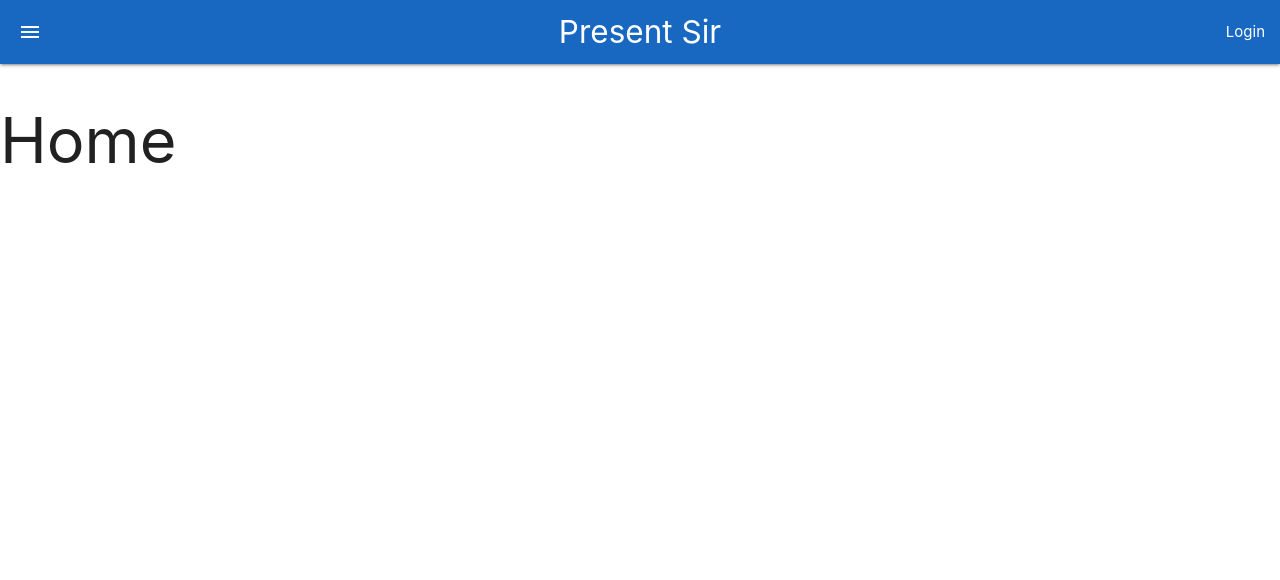
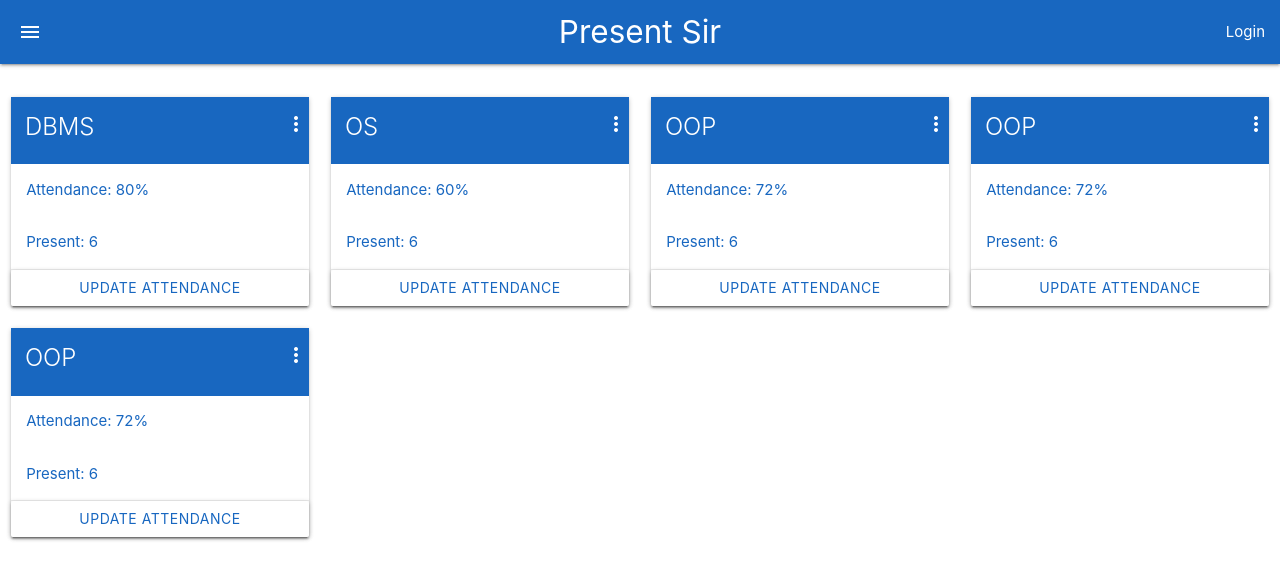
Before and after one commit to VAR-solutions/present-sir, a Vue app: page /dashboard in a window 1280 px wide. Shown: the top 580 px of the page. Built offline with nearby package versions, Linux system fonts and the light colour scheme; no server answers.

Commit message:
added cards & firebase hosting

```diff
--- /dev/null
+++ b/firestore.indexes.json
@@ -0,0 +1,4 @@
+{
+  "indexes": [],
+  "fieldOverrides": []
+}
--- a/src/components/Dashboard.vue
+++ b/src/components/Dashboard.vue
@@ -1,13 +1,145 @@
 <template>
-  <h2>Dashboard</h2>
+  <div class="home">
+    <!-- Author Antew7 -->
+    <div class="row">
+      <div v-for="(sub,index) in subjects" :key="index" class="col s12 m12 l3">
+        <div class="card">
+          <div class="card-content white-text">
+            <!-- Dropdown Structure -->
+            <ul id="dropdown1" class="dropdown-content">
+
+              <li>
+                <span>
+                <i class="material-icons">edit</i>
+                </span>
+              </li>
+              <li>
+
+              <span>
+                <i class="material-icons">delete</i>
+              </span>
+
+              </li>
+            </ul>
+
+            <div class="row title">
+              <div class="col m11 s11 title-name">
+                <span class="card-title">{{sub.name}}</span>
+              </div>
+              <div class="col m1 s1 titlebtn">
+                <a class="dropdown-trigger" href="/dashboard" data-target="dropdown1">
+                  <i class="material-icons white-text">more_vert</i>
+                </a>
+              </div>
+            </div>
+
+            <p>Attendance: {{sub.attendance}}</p>
+            <p>Present: 6</p>
+          </div>
+          <div class="card-action">
+            <button class="btn">UPDATE ATTENDANCE</button>
+          </div>
+        </div>
+      </div>
+    </div>
+  </div>
 </template>
 
 <script>
+  document.addEventListener('DOMContentLoaded', function() {
+    var elems = document.querySelectorAll('.dropdown-trigger');
+    var instances = M.Dropdown.init(elems, "left");
+  });
+
+
 export default {
-  name: 'Dashboard'
-}
+  name: 'Dashboard',
+  data() {
+    return {
+      subjects: [
+        {
+          name: "DBMS",
+          attendance: "80%"
+        },
+        {
+          name: "OS",
+          attendance: "60%"
+        },
+        {
+          name: "OOP",
+          attendance: "72%"
+        },
+        {
+          name: "OOP",
+          attendance: "72%"
+        },
+        {
+          name: "OOP",
+          attendance: "72%"
+        }
+      ]
+    };
+  },
+  methods: {
+  }
+};
 </script>
 
-<style>
+<!-- Add "scoped" attribute to limit CSS to this component only -->
+<style scoped>
+.home {
+  margin-top: 2%;
+}
+.title {
+  margin: 0;
+  padding: 0;
+  background: rgb(24, 103, 192);
+}
+.title-name {
+  margin: 0;
+  padding: 0;
+}
+.card-title {
+  padding: 5%;
+  margin: 0;
+}
+.titlebtn {
+  margin: 0;
+  padding: 0;
+  height: 100%;
+  padding-top: 5%;
+}
+.card-content {
+  margin: 0;
+  padding: 0;
+}
+.card-content p {
+  padding: 5%;
+  color: rgb(24, 103, 192);
+}
+.btn {
+  width: 100%;
+  background: white;
+  color: rgb(24, 103, 192);
+  border: 0;
+}
+.btn:hover {
+  background: rgb(233, 230, 230);
+}
+.card-action {
+  margin: 0;
+  padding: 0;
+}
+.dropdown-content{
+  top: 1.6%;
+}
+.dropdown-content li{
+  text-align: center;
+
+}
+.dropdown-content li>span{
+  color: rgb(24, 103, 192);
+}
+
 
 </style>
--- a/src/components/layout/Navbar.vue
+++ b/src/components/layout/Navbar.vue
@@ -25,13 +25,13 @@
           <div class="background">
             <img src="../../assets/texture.jpg">
           </div>
-          <a href="#user">
+          <a>
             <img class="circle" :src="user.photoURL">
           </a>
-          <a href="#name">
+          <a>
             <span class="name">{{user.displayName}}</span>
           </a>
-          <a href="#email">
+          <a>
             <span class="name">{{ user.email }}</span>
           </a>
         </div>
--- a/src/router/index.js
+++ b/src/router/index.js
@@ -3,9 +3,11 @@ import Router from 'vue-router'
 import Dashboard from '@/components/Dashboard'
 import Home from '@/components/Home'
 import firebase from 'firebase/app'
+import 'firebase/auth'
 Vue.use(Router)
 
 const router = new Router({
+  mode: 'history',
   routes: [
     {
       path: '/',
@@ -15,10 +17,7 @@ const router = new Router({
     {
       path: '/dashboard',
       name: 'Dashboard',
-      component: Dashboard,
-      meta: {
-        requiresAuth: true
-      }
+      component: Dashboard
     }
   ]
 })
```
Also changed, not shown: firebase.json (added), 2 other files (tests, documents, lock files or other folders).
